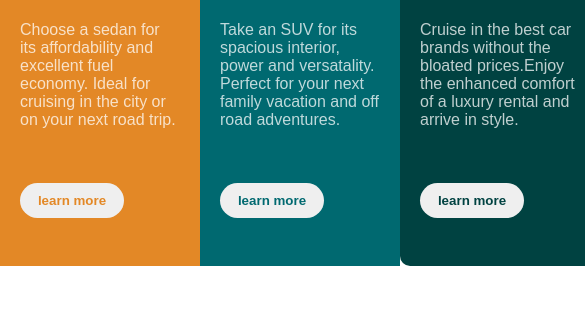
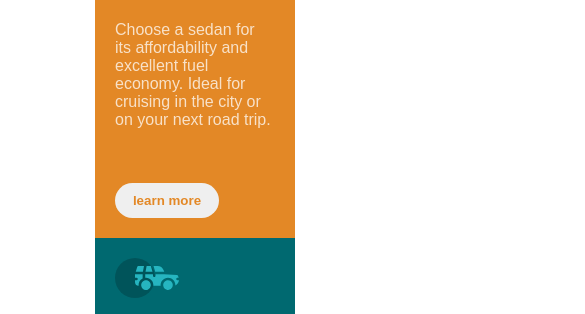
Before and after one commit to Hikmahadet/3-column-preview-card-component-main-, a plain HTML site: page index.html in a window 390 px wide. Shown: the part 194-508 px from the top of the page, 585 px wide, since content can reach past the window. Drawn offline with Linux system fonts and the light colour scheme.

Commit message:
Adjustment to mobile screen size

```diff
--- a/style.css
+++ b/style.css
@@ -114,11 +114,9 @@ p{
 
 }
 
-@media (max-width:1440px) {
 
-}
 @media (max-width:425px) {
-    .lxbtn{
+    .main{
         flex-wrap: nowrap;
         flex-direction: column;
     }
@@ -127,6 +125,9 @@ p{
         border-top-right-radius: 10px;
         border-top-left-radius: 10px;
     }
+    .secondbox{
+        border-radius: 0%;
+    }
     .thirdbox{
         border-radius: 0%;
         border-bottom-left-radius: 10px;
```
